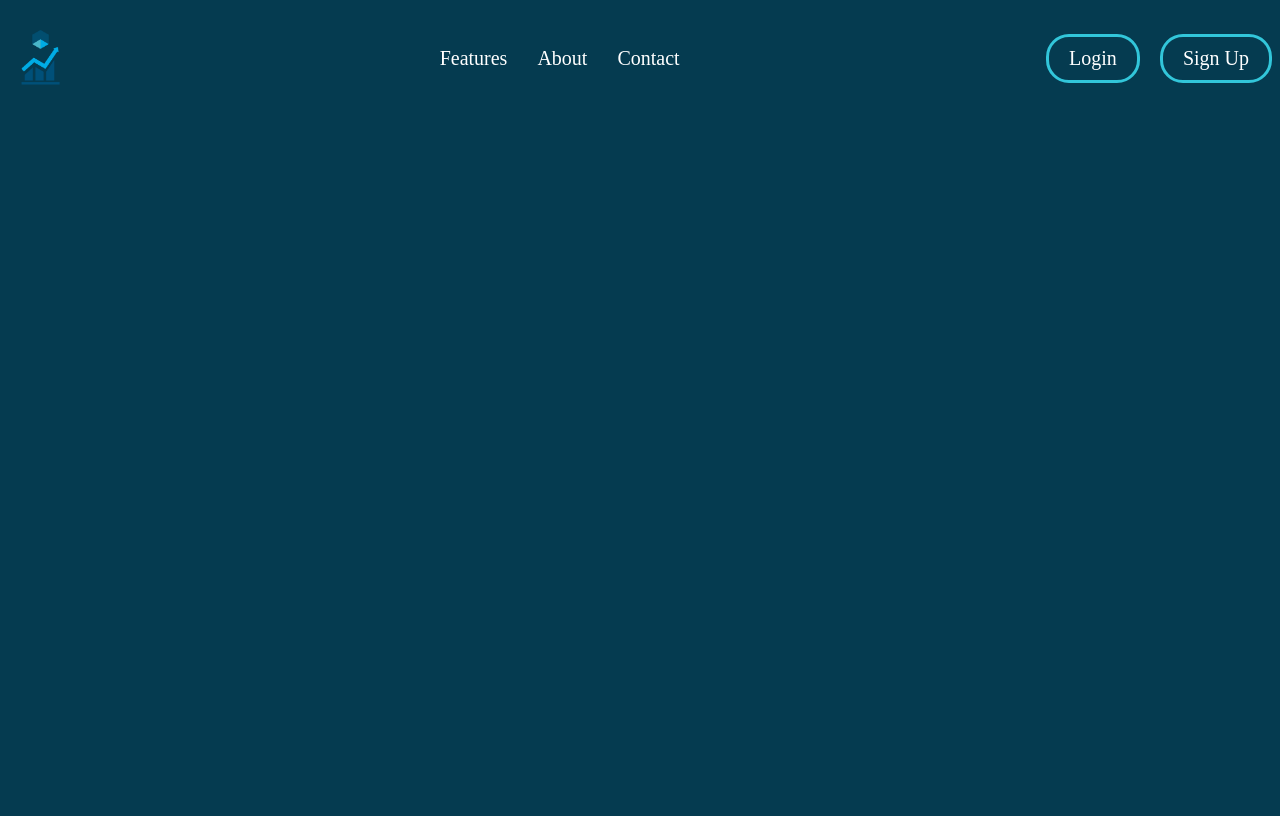
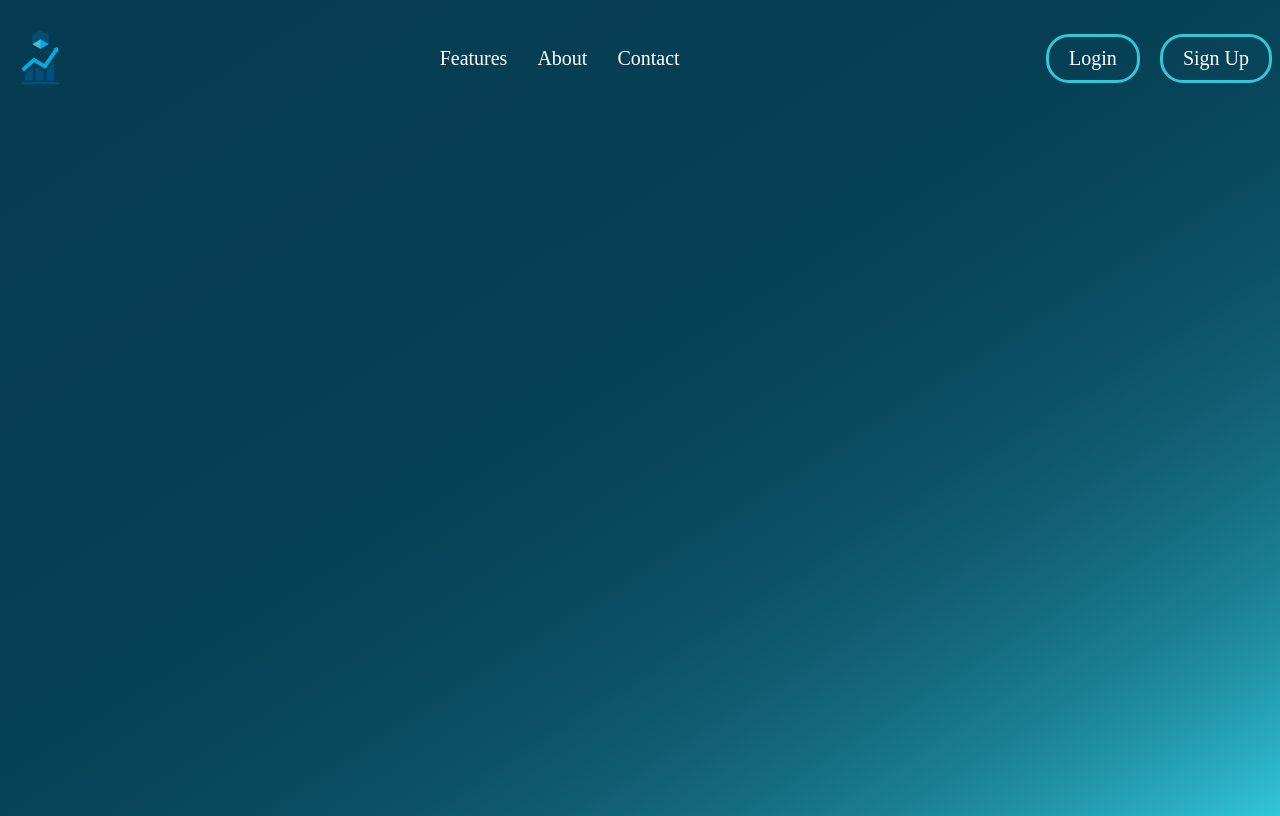
Before and after one commit to natashasant0sh/investment-portfolio-website, a React (Create React App) app: page / in a window 1280 px wide. Built offline with nearby package versions, Linux system fonts and the light colour scheme.

Commit message:
added gradient

```diff
--- a/src/index.css
+++ b/src/index.css
@@ -1,5 +1,8 @@
 body {
-  background-color: #053B50;
+  height: 100vh;
+  background: #053B50;
+  background-image: linear-gradient(to bottom right,#053B50,85%, #32C6DA );
+  background-repeat: no-repeat;
 }
 
 code {
```
